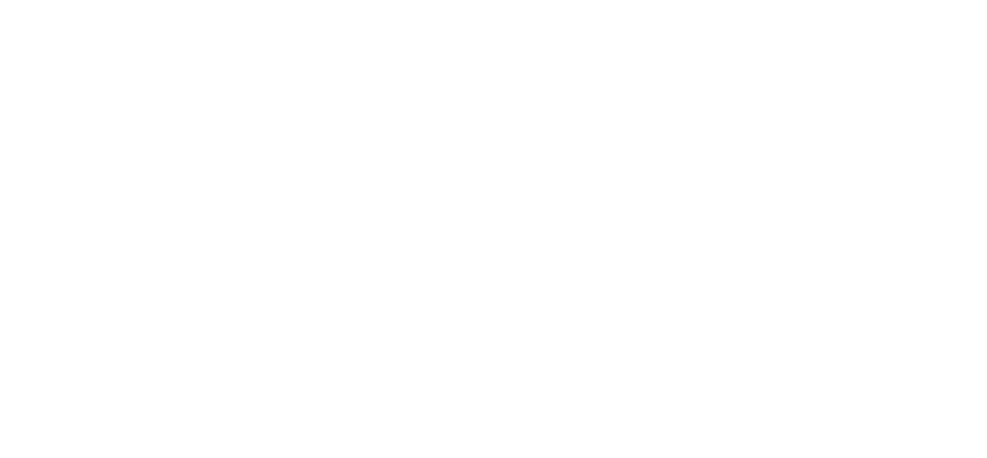
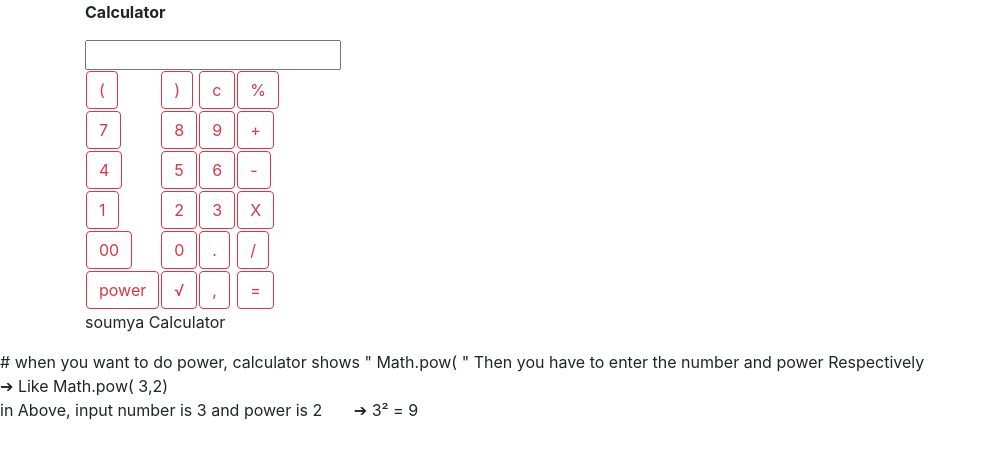
Before and after one commit to srb210/project, a plain HTML site: page index.html in a window 1280 px wide. Shown: the whole page, without its empty margins (0-987 px from the left). Drawn offline with nearby package versions, Linux system fonts and the light colour scheme.

Commit message:
Update index.html

```diff
--- a/index.html
+++ b/index.html
@@ -1,10 +1,65 @@
 <!DOCTYPE html>
 <html lang="en" dir="ltr">
   <head>
-    <meta charset="utf-8">
-    <title>soumyas personal site</title>
+  <meta charset="utf-8">
+  <title>soumya calculator</title>
+  <link rel="stylesheet" href="https://stackpath.bootstrapcdn.com/bootstrap/4.5.2/css/bootstrap.min.css" integrity="sha384-JcKb8q3iqJ61gNV9KGb8thSsNjpSL0n8PARn9HuZOnIxN0hoP+VmmDGMN5t9UJ0Z" crossorigin="anonymous">
+  <link href="https://fonts.googleapis.com/css2?family=Lobster&display=swap" rel="stylesheet">
+  <link rel="stylesheet" href="styles.css">
+  <link rel="icon" href="favicon (1).ico">
+   <script src="https://code.jquery.com/jquery-3.5.1.slim.min.js" integrity="sha384-DfXdz2htPH0lsSSs5nCTpuj/zy4C+OGpamoFVy38MVBnE+IbbVYUew+OrCXaRkfj" crossorigin="anonymous"></script>
+   <script src="https://cdn.jsdelivr.net/npm/popper.js@1.16.1/dist/umd/popper.min.js" integrity="sha384-9/reFTGAW83EW2RDu2S0VKaIzap3H66lZH81PoYlFhbGU+6BZp6G7niu735Sk7lN" crossorigin="anonymous"></script>
+   <script src="https://stackpath.bootstrapcdn.com/bootstrap/4.5.2/js/bootstrap.min.js" integrity="sha384-B4gt1jrGC7Jh4AgTPSdUtOBvfO8shuf57BaghqFfPlYxofvL8/KUEfYiJOMMV+rV" crossorigin="anonymous"></script>
   </head>
   <body>
+   <div class="container">
+     <p class="calculator"><b>Calculator</b></p>
+       <input id="screen" class="text" name="output" >
+     <table>
+       <tr>
+           <td><button type="button" class="btn btn-outline-danger">( </button></td>
+           <td><button type="button" class="btn btn-outline-danger">) </button></td>
+           <td><button type="button" class="btn btn-outline-danger btn1">c</button></td>
+           <td><button type="button" class="btn btn-outline-danger">%</button></td>
+         </tr>
+          <tr>
+             <td><button type="button" class="btn btn-outline-danger">7</button></td>
+             <td><button type="button" class="btn btn-outline-danger">8</button></td>
+             <td><button type="button" class="btn btn-outline-danger">9</button></td>
+            <td><button type="button" class="btn btn-outline-danger btn1">+</button></td>
+            </tr>
+           <tr>
+              <td><button type="button" class="btn btn-outline-danger">4</button></td>
+              <td><button type="button" class="btn btn-outline-danger">5</button></td>
+               <td><button type="button" class="btn btn-outline-danger">6</button></td>
+              <td><button type="button" class="btn btn-outline-danger btn1">-</button></td>
+              </tr>
+             <tr>
+                 <td><button type="button" class="btn btn-outline-danger">1</button></td>
+               <td><button type="button" class="btn btn-outline-danger">2</button></td>
+               <td><button type="button" class="btn btn-outline-danger" >3</button></td>
+               <td><button type="button" class="btn btn-outline-danger" >X</button></td>
+               </tr>
+               <tr>
+                 <td><button type="button" class="btn btn-outline-danger" >00</button></td>
+                 <td><button type="button" class="btn btn-outline-danger" >0</button></td>
+                 <td><button type="button" class="btn btn-outline-danger" >.</button></td>
+                 <td><button type="button" class="btn btn-outline-danger" >/</button></td>
+                 </tr>
+                 <tr class="bottomrow">
+                   <td><button type="button" class="btn btn-outline-danger" >power</button></td>
+                   <td><button type="button" class="btn btn-outline-danger" >√</button></td>
+                 <td><button type="button" class="btn btn-outline-danger" >,</button></td>
+                   <td><button type="button" class="btn btn-outline-danger" >=</button></td>
+                   </tr>
+                   </table>
+                   <p class="name"> soumya Calculator </p>
+                  </div>
+   <p class="note">
+         # when you want to do power, calculator shows " Math.pow( " Then you have to enter the number and power Respectively <br /> ➔  Like  Math.pow( 3,2) <br /> in Above, input number is 3 and  power is 2 &nbsp;&nbsp;&nbsp;&nbsp;&nbsp; ➔  3² = 9
+    </p>
 
-  </body>
-</html>
+     <script src="calculater.js" charset="utf-8"></script>
+     </body>
+
+   </html>
```
